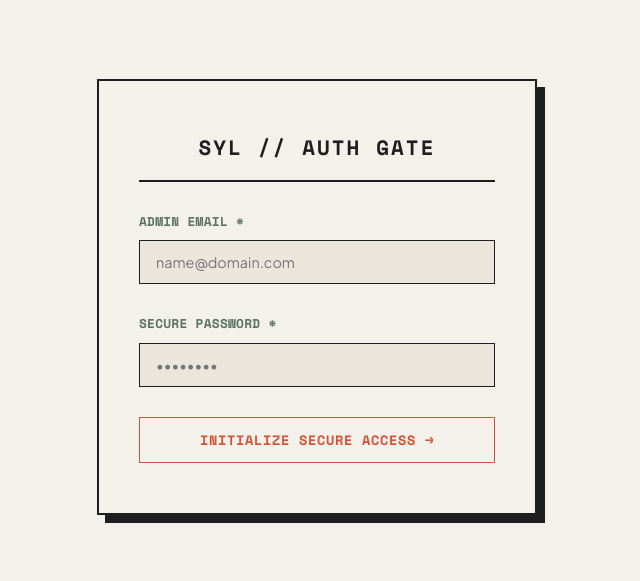
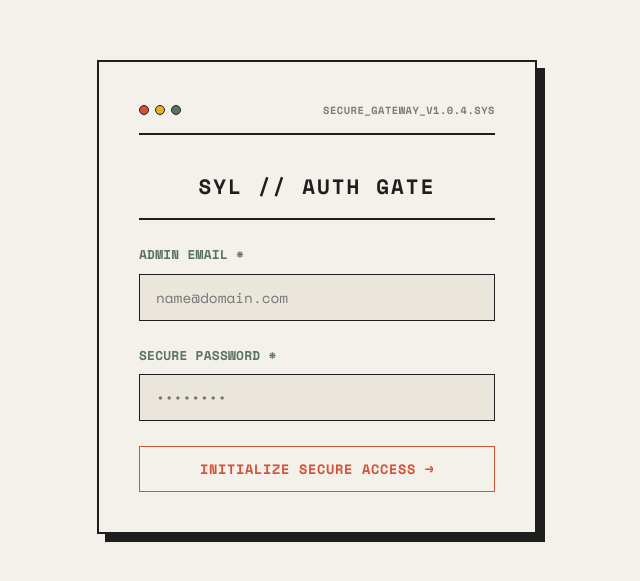
Before and after one commit to fahmifattahul/creative-portfolio, a plain HTML site: page admin.html in a window 1280 px wide. Shown: the part 103-684 px from the top of the page, without its empty margins (323-963 px from the left). Drawn offline with nearby package versions, Linux system fonts and the light colour scheme.

Commit message:
style: enhance Admin Portal with tactile retro OS window controls and monospace inputs

```diff
--- a/admin.html
+++ b/admin.html
@@ -17,6 +17,14 @@
     <!-- STATE 1: SECURE AUTHENTICATION DIALOG (LOGIN FORM) -->
     <div id="login-state" class="admin-login-wrapper">
         <form id="login-form" class="admin-login-box">
+            <!-- Retro Tactile OS Window Header -->
+            <div class="admin-window-header">
+                <div class="window-dot window-dot-red"></div>
+                <div class="window-dot window-dot-yellow"></div>
+                <div class="window-dot window-dot-green"></div>
+                <span class="window-title">SECURE_GATEWAY_v1.0.4.sys</span>
+            </div>
+
             <h1 class="admin-login-logo">SYL // AUTH GATE</h1>
             <div id="login-error" class="admin-login-error">ACCESS DENIED. INVALID CREDENTIALS.</div>
 
@@ -54,6 +62,13 @@
             <main class="admin-grid">
                 <!-- Column Left: CRUD Engine Form -->
                 <section class="admin-panel-card">
+                    <!-- Retro Tactile OS Window Header -->
+                    <div class="admin-window-header">
+                        <div class="window-dot window-dot-red"></div>
+                        <div class="window-dot window-dot-yellow"></div>
+                        <div class="window-dot window-dot-green"></div>
+                        <span class="window-title">SYSTEM_MOUNT_CONTROLLER.exe</span>
+                    </div>
                     <h2 class="admin-panel-title" id="form-panel-title">MOUNT NEW SYSTEM ENGINE</h2>
 
                     <form id="project-form" class="admin-form">
@@ -224,6 +239,13 @@
 
                 <!-- Column Right: Active Systems Monitor (Project List) -->
                 <section class="admin-panel-card" style="align-self: start;">
+                    <!-- Retro Tactile OS Window Header -->
+                    <div class="admin-window-header">
+                        <div class="window-dot window-dot-red"></div>
+                        <div class="window-dot window-dot-yellow"></div>
+                        <div class="window-dot window-dot-green"></div>
+                        <span class="window-title">HARDWARE_MONITOR_INGESTION.sys</span>
+                    </div>
                     <h2 class="admin-panel-title">ACTIVE HARDWARE METADATA MONITOR</h2>
                     <div class="admin-project-list" id="project-list-area">
                         <!-- Projects listed dynamically here -->
--- a/style.css
+++ b/style.css
@@ -1101,12 +1101,52 @@ button {
     border: 2px solid var(--border-color);
     box-shadow: 8px 8px 0px var(--border-color);
     background: var(--bg-primary);
-    padding: 50px 40px;
+    padding: 40px;
     width: 100%;
     max-width: 440px;
     display: flex;
     flex-direction: column;
-    gap: 30px;
+    gap: 25px;
+    position: relative;
+}
+
+/* Retro Tactile OS Window Header Styling */
+.admin-window-header {
+    display: flex;
+    align-items: center;
+    gap: 6px;
+    border-bottom: 2px solid var(--border-color);
+    padding-bottom: 15px;
+    margin-bottom: 10px;
+}
+
+.window-dot {
+    width: 10px;
+    height: 10px;
+    border-radius: 50%;
+    border: 1px solid var(--border-color);
+}
+
+.window-dot-red {
+    background-color: var(--accent);
+}
+
+.window-dot-yellow {
+    background-color: #E6B022;
+}
+
+.window-dot-green {
+    background-color: #5A7361;
+}
+
+.window-title {
+    font-family: var(--font-mono);
+    font-size: 0.65rem;
+    font-weight: 700;
+    color: var(--text-muted);
+    margin-left: auto;
+    letter-spacing: 0.05em;
+    text-transform: uppercase;
 }
 
 .admin-login-logo {
@@ -1220,7 +1260,7 @@ button {
     border: 1px solid var(--border-color);
     padding: 12px 16px;
     font-size: 0.9rem;
-    font-family: inherit;
+    font-family: var(--font-mono);
     background: var(--bg-secondary);
     outline: none;
     width: 100%;
@@ -1232,6 +1272,7 @@ button {
 .admin-form-group select:focus {
     border-color: var(--accent);
     background: var(--bg-primary);
+    box-shadow: 0 0 0 3px rgba(211, 82, 56, 0.15);
 }
 
 .admin-form-group select {
```
